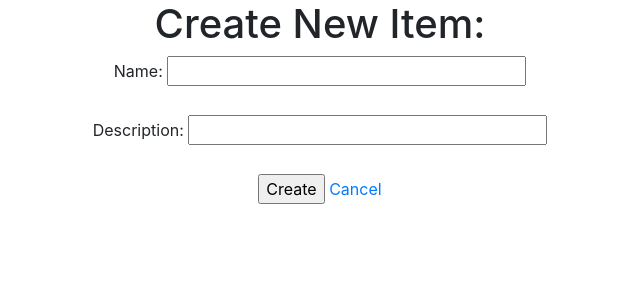
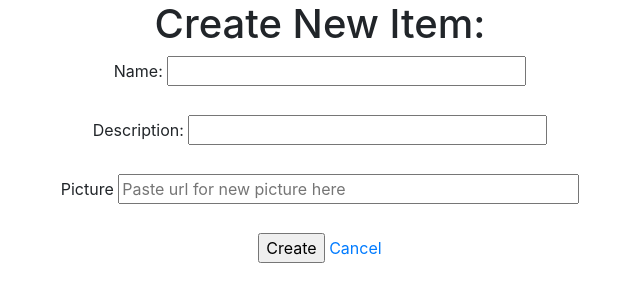
Before and after one commit to sdalton437/mocCatalogue, a Python web app: template templates/createItem.html in a window 1280 px wide. Shown: the part 104-406 px from the top of the page, without its empty margins (320-960 px from the left). Run offline with Jinja, Linux system fonts and the light colour scheme; the template is opened without the code that fills it, so the values that code supplies are empty; some libraries are stand-ins or nearby versions.

Commit message:
Update createItem.html to include picture input

```diff
--- a/templates/createItem.html
+++ b/templates/createItem.html
@@ -30,6 +30,9 @@
 		<label class="label1">Description: </label>
 		<input type="text" size='30' name="description" class="input-box"></br></br>
 
+		<label class="label1">Picture</label>
+		<input type="url" name="picture" size="40" placeholder = "Paste url for new picture here" class="input-box"></br></br>
+
 		<input type='submit' value='Create'>
 		<a href = '{{url_for("showSport",sport_id=sport_id)}}'> Cancel </a>
 	</form>
```
